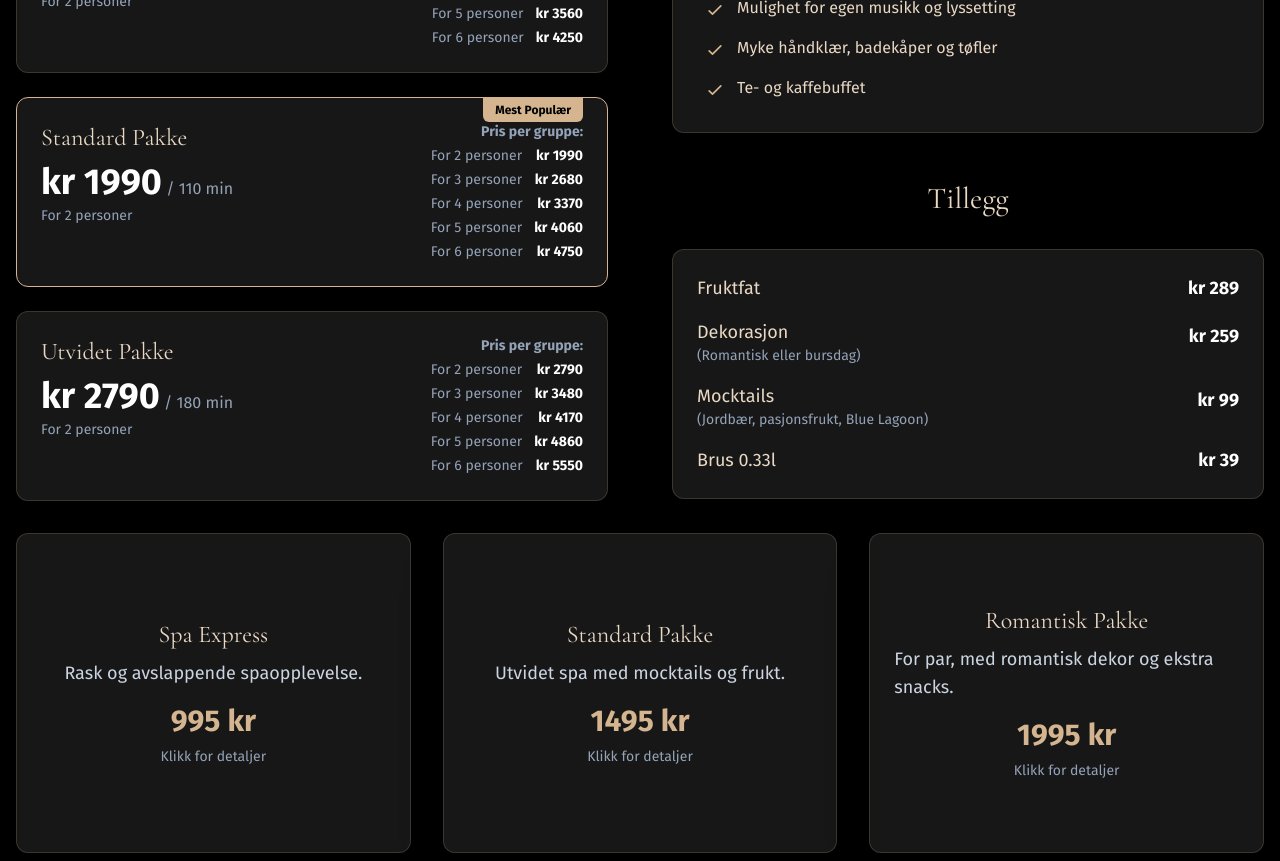
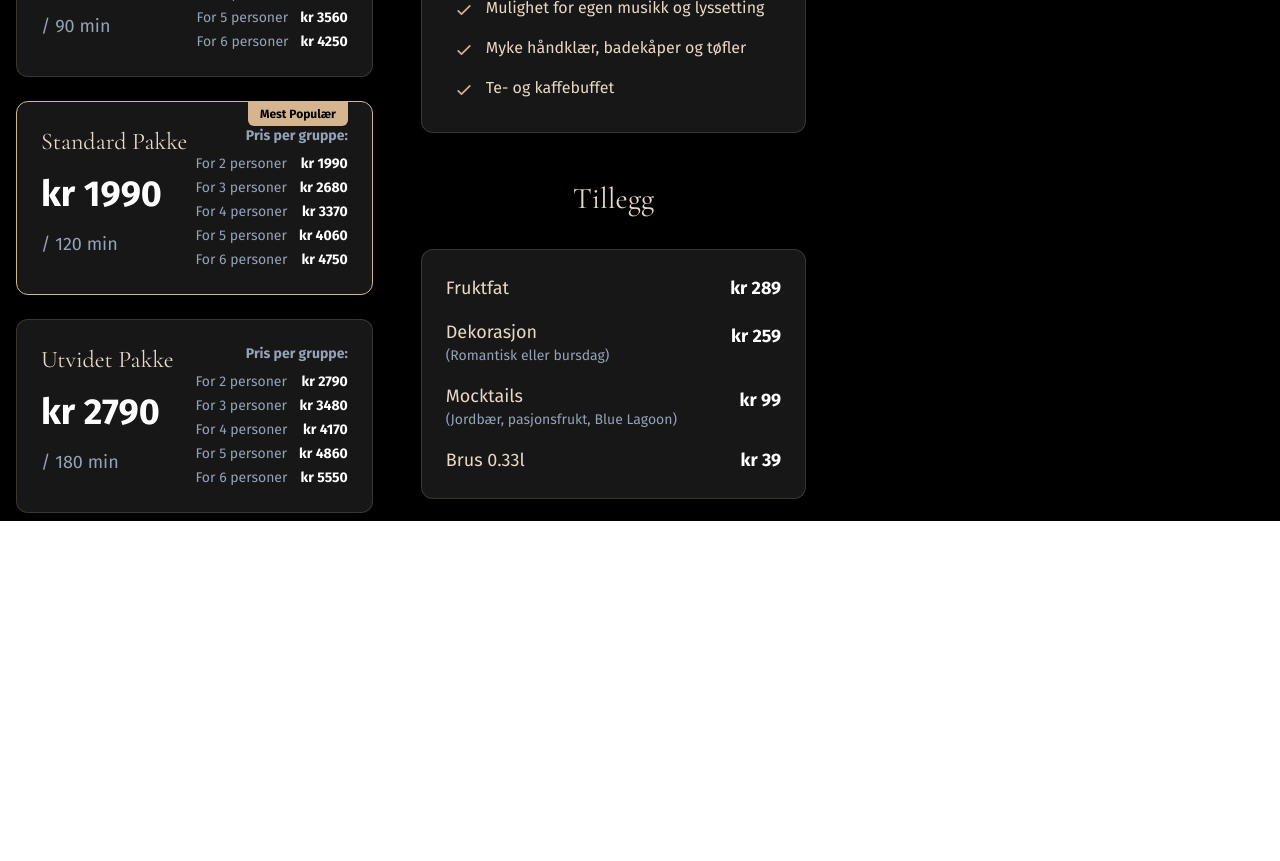
Before and after one commit to Nejsa/ZenHarmonySpaProject, a React (Vite) app: page /prisliste in a window 1280 px wide. Shown: the part 380-1241 px from the top of the page. After the commit the page ends 901 px from the top, so only its background shows below. Built offline with nearby package versions, Linux system fonts and the light colour scheme.

Commit message:
fix change for priceList.jsx

```diff
--- a/src/components/PriceList.jsx
+++ b/src/components/PriceList.jsx
@@ -1,16 +1,14 @@
-import { useState } from "react";
-
 // --- Pris-konstanter ---
 const EXTRA_PERSON_PRICE = 690;
 
 // --- Pakkedata ---
 const PACKAGES = [
-  { id: 0, title: "Spa Express", basePrice: 1490, duration: 70 },
+  { id: 0, title: "Spa Express", basePrice: 1490, duration: 90 },
   {
     id: 1,
     title: "Standard Pakke",
     basePrice: 1990,
-    duration: 110,
+    duration: 120,
     isRecommended: true,
   },
   { id: 2, title: "Utvidet Pakke", basePrice: 2790, duration: 180 },
@@ -21,12 +19,14 @@ const PACKAGES = [
 // Oppdatert priskort med detaljert prisoversikt
 function PriceCard({ pkg }) {
   // Genererer en liste med priser for 2 til 6 personer
-  const pricesForMultiplePeople = Array.from({ length: 5 }, (_, i) => {
-    const personCount = i + 2;
-    const price = pkg.basePrice + (personCount - 2) * EXTRA_PERSON_PRICE;
-    return { count: personCount, price };
-  });
+  console.time("");
 
+  const pricesForMultiplePeople = Array.from({ length: 5 }, (_, i) => ({
+    count: i + 2,
+    price: pkg.basePrice + i * EXTRA_PERSON_PRICE,
+  }));
+
+  console.timeEnd;
   return (
     <div
       className={`bg-neutral-900 border ${
@@ -42,22 +42,21 @@ function PriceCard({ pkg }) {
       <div className="flex justify-between items-start">
         {/* Venstre side: Tittel og grunnpris */}
         <div>
-          <h3 className="font-heading text-2xl text-brand-light mb-2">
+          <h3 className="font-heading text-2xl text-brand-light mb-4">
             {pkg.title}
           </h3>
           <p className="text-4xl font-semibold text-white">
             kr {pkg.basePrice}
-            <span className="text-base font-normal text-slate-400">
+            <p className="text-lg font-normal text-slate-400 mt-4">
               {" "}
               / {pkg.duration} min
-            </span>
+            </p>
           </p>
-          <p className="text-slate-400 text-sm mt-1">For 2 personer</p>
         </div>
 
         {/* Høyre side: Priser for flere personer */}
-        <div className="text-right text-slate-400 text-sm pl-4">
-          <p className="font-semibold mb-1">Pris per gruppe:</p>
+        <div className="text-right text-slate-400 text-sm pl-2">
+          <p className="font-semibold mb-2">Pris per gruppe:</p>
           <ul className="space-y-1">
             {pricesForMultiplePeople.map(({ count, price }) => (
               <li key={count} className="flex justify-between gap-3">
@@ -95,89 +94,6 @@ function IncludedItem({ children }) {
   );
 }
 
-const packages = [
-  {
-    title: "Spa Express",
-    description: "Rask og avslappende spaopplevelse.",
-    price: 995,
-    details: [
-      "Boblebad",
-      "Badstue",
-      "Dusj",
-      "Håndklær, badekåper, tøfler",
-      "Te- og kaffebuffet",
-    ],
-  },
-  {
-    title: "Standard Pakke",
-    description: "Utvidet spa med mocktails og frukt.",
-    price: 1495,
-    details: ["Alt fra Spa Express", "Ekstra tid", "Mocktails", "Fruktfat"],
-  },
-  {
-    title: "Romantisk Pakke",
-    description: "For par, med romantisk dekor og ekstra snacks.",
-    price: 1995,
-    details: [
-      "Alt fra Standard Pakke",
-      "Romantisk dekorasjon",
-      "Ekstra mocktails",
-      "Ekstra fruktfat",
-    ],
-  },
-];
-
-function FlipCard({ pkg }) {
-  const [flipped, setFlipped] = useState(false);
-
-  return (
-    <div
-      className={`flip-card relative w-full h-80 cursor-pointer ${
-        flipped ? "flipped" : ""
-      }`}
-      onClick={() => setFlipped(!flipped)}
-    >
-      <div className="flip-card-inner w-full h-full rounded-xl shadow-2xl">
-        {/* Forside */}
-        <div className="flip-card-front bg-neutral-900 border border-brand/20 rounded-xl p-6 flex flex-col justify-center items-center">
-          <h3 className="font-heading text-2xl text-brand-light mb-2">
-            {pkg.title}
-          </h3>
-          <p className="text-lg text-slate-300 mb-4">{pkg.description}</p>
-          <div className="text-3xl font-bold text-brand mb-2">
-            {pkg.price} kr
-          </div>
-          <span className="text-sm text-slate-400">Klikk for detaljer</span>
-        </div>
-        {/* Bakside */}
-        <div className="flip-card-back bg-brand-dark border border-brand/20 rounded-xl p-6 flex flex-col justify-center items-center text-black">
-          <h4 className="font-heading text-xl font-bold mb-4">
-            Dette er inkludert:
-          </h4>
-          <ul className="space-y-2 text-left w-full max-w-xs mx-auto">
-            {pkg.details.map((item, i) => (
-              <li key={i} className="flex gap-2 items-center">
-                <span className="text-brand">✔️</span>
-                <span>{item}</span>
-              </li>
-            ))}
-          </ul>
-          <button
-            type="button"
-            className="mt-6 px-4 py-2 rounded bg-black text-brand font-bold"
-            onClick={(e) => {
-              e.stopPropagation();
-              setFlipped(false);
-            }}
-          >
-            Tilbake
-          </button>
-        </div>
-      </div>
-    </div>
-  );
-}
-
 export default function Pricelist() {
   return (
     <div className="py-2">
@@ -187,7 +103,7 @@ export default function Pricelist() {
           <div className="w-32 h-0.5 bg-brand mx-auto mt-4"></div>
         </h2>
 
-        <div className="grid lg:grid-cols-2 lg:gap-x-16 gap-y-12">
+        <div className="flex flex-col lg:flex-row gap-12">
           {/* --- VENSTRE KOLONNE: PRISPAKKER --- */}
           <div>
             <h3 className="font-heading text-3xl text-brand-light mb-8 text-center">
@@ -266,16 +182,6 @@ export default function Pricelist() {
             </div>
           </div>
         </div>
-
-        <section>
-          <h2 className="font-heading text-4xl text-brand-light mb-8 text-center"></h2>
-          <div className="grid md:grid-cols-3 gap-8">
-            {packages.map((pkg, i) => (
-              <FlipCard key={i} pkg={pkg} />
-            ))}
-          </div>
-          {/* ...resten av prisliste-layouten beholdes som før... */}
-        </section>
       </div>
     </div>
   );
```
